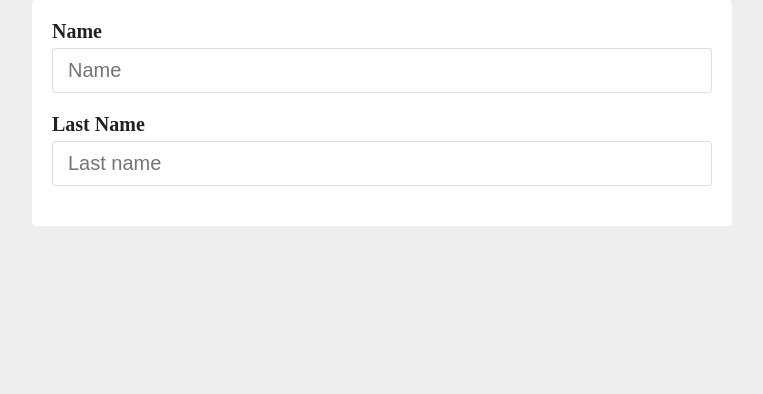
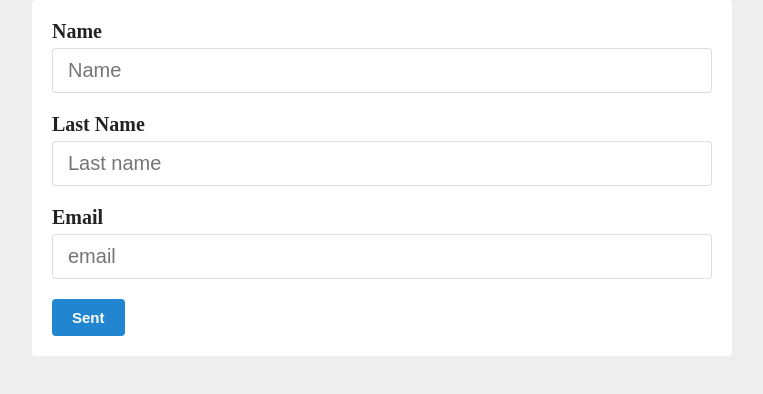
Before and after one commit to oscardelalanza/urban-octo-doodle, a React (Create React App) app: page / in a window 1280 px wide. Shown: the top 394 px of the page, without its empty margins (258-1021 px from the left). Built offline with nearby package versions, Linux system fonts and the light colour scheme.

Commit message:
button styles

```diff
--- a/src/App.js
+++ b/src/App.js
@@ -2,9 +2,10 @@ import { useForm } from './hooks/useForm'
 import Input from './components/Input'
 import Card from './components/Card'
 import Container from './components/Container'
+import Button from './components/Button'
 
 const App = () => {
-  const [form, handleChange] = useForm({ name: '', lastName: '' })
+  const [form, handleChange] = useForm({ name: '', lastName: '', email: '' })
   console.log(form)
   return (
     <Container>
@@ -13,6 +14,8 @@ const App = () => {
           <form>
             <Input label="Name" value={form.name} name="name" onChange={handleChange} placeholder="Name"/>
             <Input label="Last Name" value={form.lastName} name="lastName" onChange={handleChange} placeholder="Last name"/>
+            <Input label="Email" value={form.email} name="email" onChange={handleChange} placeholder="email"/>
+            <Button>Sent</Button>
           </form>
         </div>
       </Card>
--- /dev/null
+++ b/src/components/Button.css
@@ -0,0 +1,15 @@
+button.button {
+  transition: all 0.5s ease;
+  background-color: #2185d0;
+  border-radius: 4px;
+  color: #fff;
+  border: none;
+  padding: 10px 20px;
+  font-weight: 700;
+  font-size: 15px;
+  cursor: pointer;
+}
+
+button.button:hover {
+  background-color: #1678c2;
+}
--- /dev/null
+++ b/src/components/Button.js
@@ -0,0 +1,9 @@
+import './Button.css'
+
+const Button = ({ children }) => {
+  return (
+    <button className='button'>{children}</button>
+  )
+}
+
+export default Button
```
